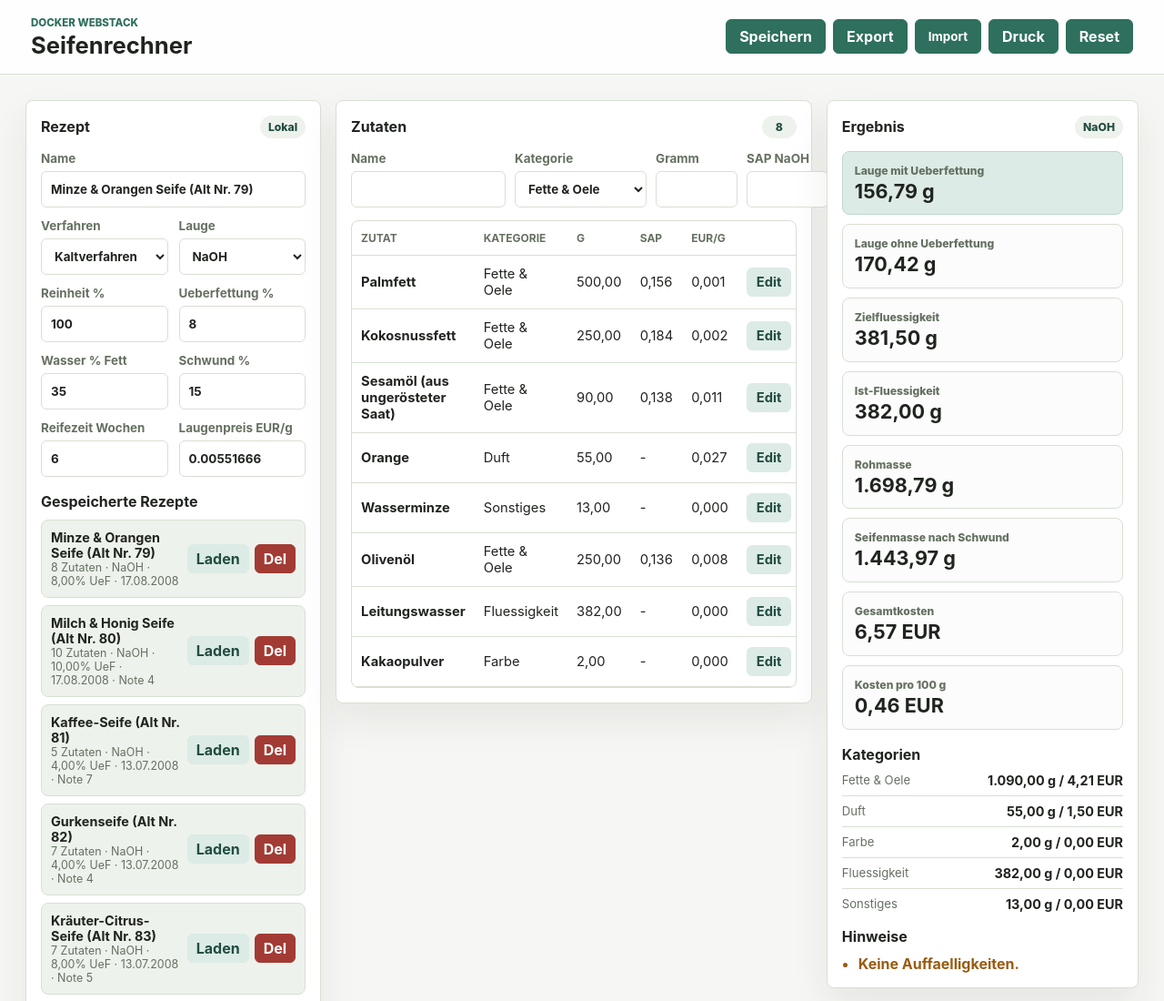
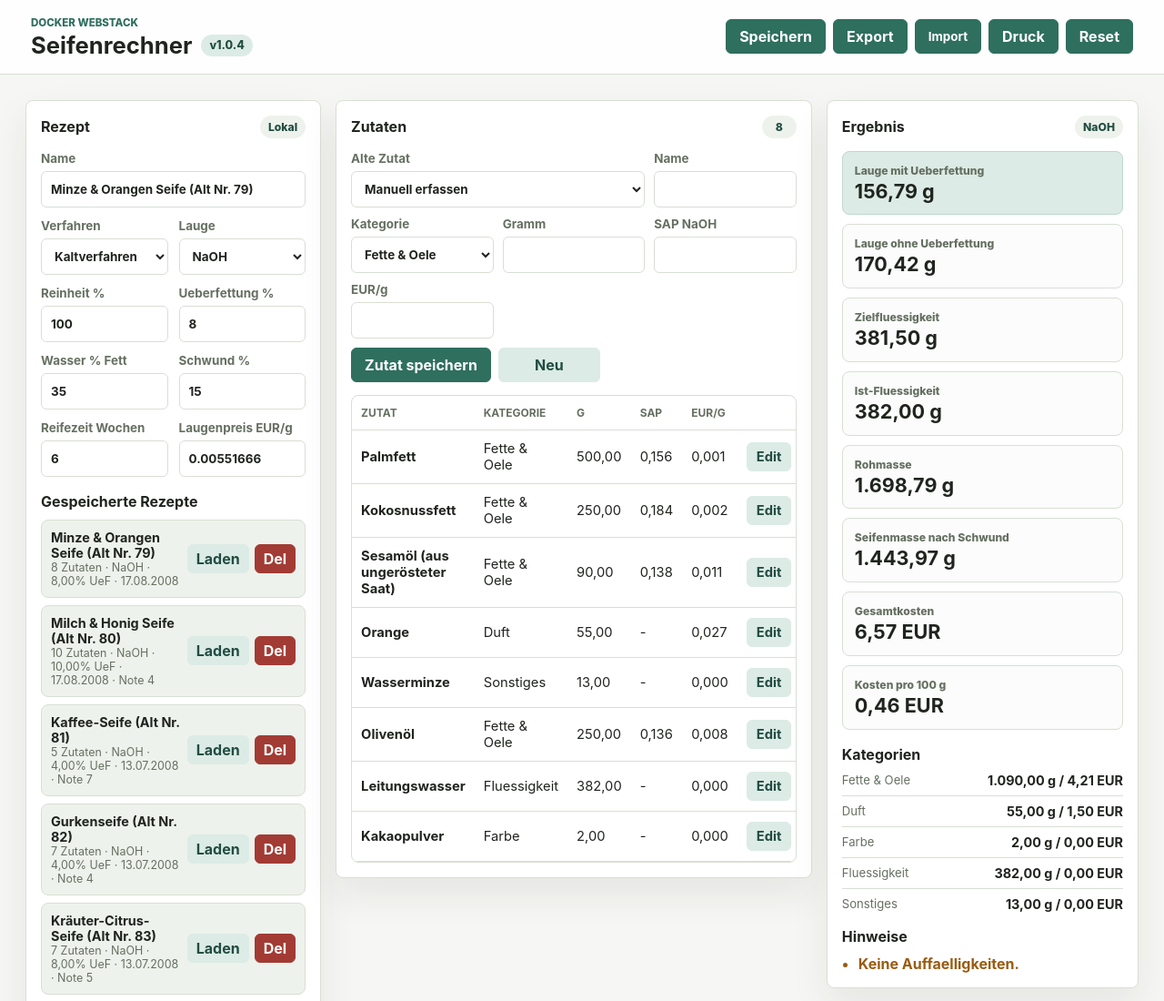
Before and after one commit to immer-gut/seifenrechner, a website with bundled scripts: page public/index.html in a window 1280 px wide. Shown: the top 1100 px of the page at 91% size. Built offline with nearby package versions, Linux system fonts and the light colour scheme.

Commit message:
Add legacy ingredient catalog and fix layout

```diff
--- a/package.json
+++ b/package.json
@@ -1,6 +1,6 @@
 {
   "name": "seifenrechner",
-  "version": "1.0.3",
+  "version": "1.0.4",
   "private": true,
   "type": "module",
   "scripts": {
--- a/public/app.js
+++ b/public/app.js
@@ -6,10 +6,11 @@ import {
   sanitizeIngredient,
   sanitizeRecipe
 } from "./calculator.js";
-import { LEGACY_RECIPES } from "./legacy-data.js";
+import { LEGACY_INGREDIENTS, LEGACY_RECIPES } from "./legacy-data.js";
 
 const STORAGE_KEY = "seifenrechner.recipes.v1";
 const ACTIVE_KEY = "seifenrechner.activeRecipe.v1";
+const APP_VERSION = "1.0.4";
 
 let recipes = loadRecipes();
 let recipe = loadActiveRecipe(recipes);
@@ -29,6 +30,7 @@ const fields = {
 
 const ingredientFields = {
   id: document.querySelector("#ingredientId"),
+  preset: document.querySelector("#ingredientPreset"),
   name: document.querySelector("#ingredientName"),
   category: document.querySelector("#ingredientCategory"),
   weight: document.querySelector("#ingredientWeight"),
@@ -55,7 +57,9 @@ const elements = {
   costPer100g: document.querySelector("#costPer100g")
 };
 
+document.querySelector("#appVersion").textContent = `v${APP_VERSION}`;
 bindEvents();
+renderIngredientCatalog();
 render();
 
 function bindEvents() {
@@ -73,6 +77,7 @@ function bindEvents() {
   });
 
   document.querySelector("#clearIngredient").addEventListener("click", clearIngredientForm);
+  ingredientFields.preset.addEventListener("change", applyIngredientPreset);
   document.querySelector("#saveRecipe").addEventListener("click", saveRecipe);
   document.querySelector("#exportRecipe").addEventListener("click", exportRecipe);
   document.querySelector("#importRecipe").addEventListener("change", importRecipe);
@@ -257,11 +262,41 @@ function deleteIngredient(id) {
 
 function clearIngredientForm() {
   ingredientFields.id.value = "";
+  ingredientFields.preset.value = "";
   ingredientFields.name.value = "";
   ingredientFields.category.value = "fat";
   ingredientFields.weight.value = "";
   ingredientFields.sapNaoh.value = "";
   ingredientFields.pricePerGram.value = "";
+}
+
+function renderIngredientCatalog() {
+  const sorted = [...LEGACY_INGREDIENTS].sort((left, right) => {
+    const category = CATEGORY_LABELS[left.category].localeCompare(CATEGORY_LABELS[right.category], "de");
+    return category || left.name.localeCompare(right.name, "de");
+  });
+
+  ingredientFields.preset.insertAdjacentHTML(
+    "beforeend",
+    sorted.map((item) => `
+      <option value="${item.legacyId}">
+        ${escapeHtml(CATEGORY_LABELS[item.category])} - ${escapeHtml(item.name)}
+      </option>
+    `).join("")
+  );
+}
+
+function applyIngredientPreset() {
+  const legacyId = Number(ingredientFields.preset.value);
+  const item = LEGACY_INGREDIENTS.find((candidate) => candidate.legacyId === legacyId);
+  if (!item) return;
+
+  ingredientFields.id.value = "";
+  ingredientFields.name.value = item.name;
+  ingredientFields.category.value = item.category;
+  ingredientFields.sapNaoh.value = item.category === "fat" ? item.sapNaoh : "";
+  ingredientFields.pricePerGram.value = item.pricePerGram;
+  ingredientFields.weight.focus();
 }
 
 function saveRecipe() {
--- a/public/index.html
+++ b/public/index.html
@@ -11,7 +11,7 @@
     <header class="app-header">
       <div>
         <p class="eyebrow">Docker Webstack</p>
-        <h1>Seifenrechner</h1>
+        <h1>Seifenrechner <span id="appVersion" class="version-badge">v1.0.4</span></h1>
       </div>
       <nav class="toolbar" aria-label="Werkzeuge">
         <button id="saveRecipe" type="button" title="Rezept speichern">Speichern</button>
@@ -92,6 +92,12 @@
 
         <form id="ingredientForm" class="ingredient-form">
           <input id="ingredientId" type="hidden">
+          <label class="catalog-field">
+            Alte Zutat
+            <select id="ingredientPreset">
+              <option value="">Manuell erfassen</option>
+            </select>
+          </label>
           <label>
             Name
             <input id="ingredientName" type="text" required autocomplete="off">
--- a/public/styles.css
+++ b/public/styles.css
@@ -126,6 +126,10 @@ td {
   margin: 0;
   font-size: clamp(1.6rem, 2vw, 2.2rem);
   line-height: 1;
+  display: flex;
+  align-items: center;
+  gap: 10px;
+  flex-wrap: wrap;
 }
 
 .eyebrow {
@@ -195,6 +199,19 @@ td {
   font-weight: 800;
 }
 
+.version-badge {
+  display: inline-flex;
+  align-items: center;
+  min-height: 24px;
+  border-radius: 999px;
+  background: var(--accent-soft);
+  color: var(--accent-strong);
+  font-size: 0.78rem;
+  line-height: 1;
+  padding: 5px 9px;
+  font-weight: 800;
+}
+
 .form-grid {
   display: grid;
   gap: 12px;
@@ -210,16 +227,26 @@ td {
 
 .ingredient-form {
   display: grid;
-  grid-template-columns: minmax(170px, 1.2fr) minmax(145px, 0.8fr) repeat(3, minmax(90px, 0.6fr)) auto;
+  grid-template-columns: repeat(auto-fit, minmax(120px, 1fr));
   gap: 10px;
   align-items: end;
   margin-bottom: 14px;
+}
+
+.catalog-field {
+  grid-column: span 2;
 }
 
 .form-actions {
   display: flex;
   gap: 8px;
   align-items: center;
+  grid-column: 1 / -1;
+  justify-content: flex-start;
+}
+
+.form-actions button {
+  min-width: 112px;
 }
 
 .table-wrap {
@@ -306,6 +333,7 @@ td {
   color: var(--muted);
   font-size: 0.76rem;
   font-weight: 800;
+  overflow-wrap: anywhere;
 }
 
 .metric strong {
@@ -370,9 +398,10 @@ td {
   }
 
   .ingredient-form {
-    grid-template-columns: repeat(3, minmax(0, 1fr));
+    grid-template-columns: repeat(2, minmax(0, 1fr));
   }
 
+  .catalog-field,
   .form-actions {
     grid-column: 1 / -1;
   }
@@ -405,6 +434,7 @@ td {
   }
 
   .form-grid.compact label:first-child,
+  .catalog-field,
   .form-actions {
     grid-column: auto;
   }
```
Also changed, not shown: scripts/verify-ui.mjs (+8 -4 lines), tests/calculator.test.mjs (+1 -0 lines), README.md.
